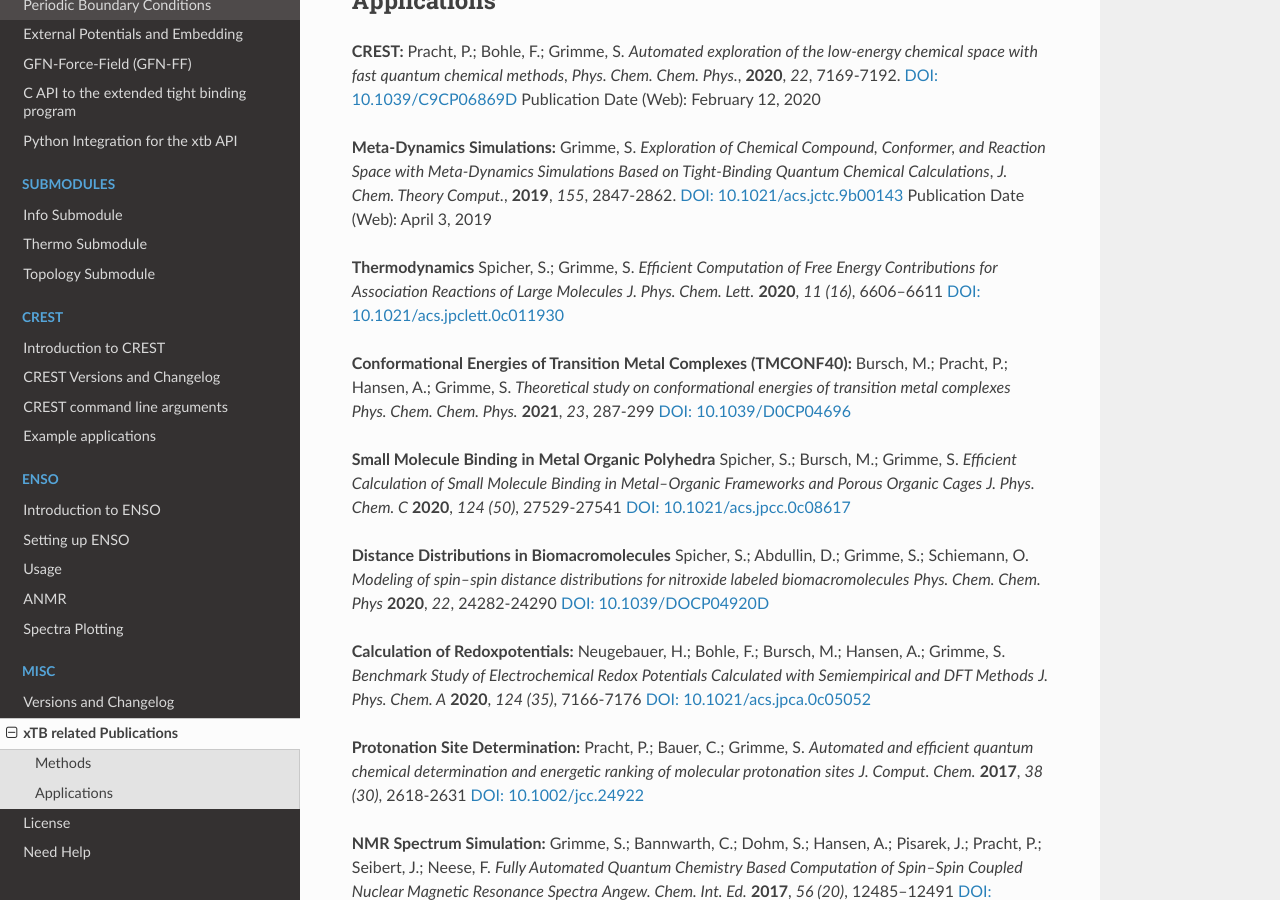
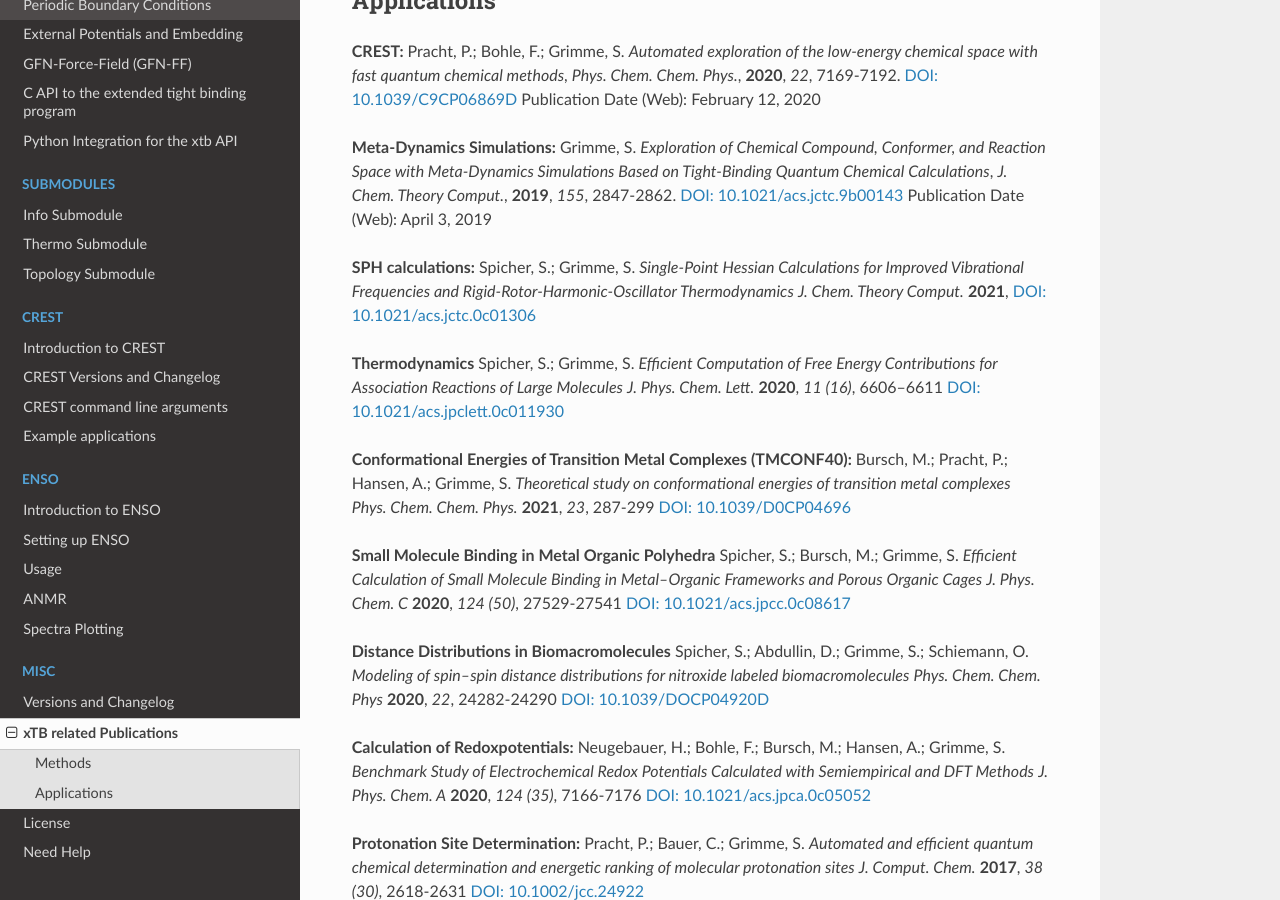
Before and after one commit to grimme-lab/xtb_docs, a Sphinx documentation site: the page built from source/xtbrelatedrefs.rst, in a window 1280 px wide and 900 px high, scrolled down 940 px. Built offline with Sphinx 7.4.7 and the Read the Docs theme 2.0.0, drawn with Linux system fonts in a browser that asks for light colours.

Commit message:
Adding SPH calculations to xtbdocs
Reference update

```diff
--- a/source/xtbrelatedrefs.rst
+++ b/source/xtbrelatedrefs.rst
@@ -45,6 +45,9 @@ Applications
 
 
 __ https://doi.org/10.1021/acs.jctc.9b00143
+
+**SPH calculations:** Spicher, S.; Grimme, S.  *Single-Point Hessian Calculations for Improved Vibrational Frequencies and Rigid-Rotor-Harmonic-Oscillator Thermodynamics* *J. Chem. Theory Comput.* **2021**,
+`DOI: 10.1021/acs.jctc.0c01306 <https://doi.org/10.1021/acs.jctc.0c01306>`_
 
 **Thermodynamics** Spicher, S.; Grimme, S. *Efficient Computation of Free Energy Contributions for Association Reactions of Large Molecules* *J. Phys. Chem. Lett.* **2020**, *11 (16)*, 6606–6611
 `DOI: 10.1021/acs.jpclett.0c011930 <https://doi.org/10.1021/acs.jpclett.0c01930>`_
```
